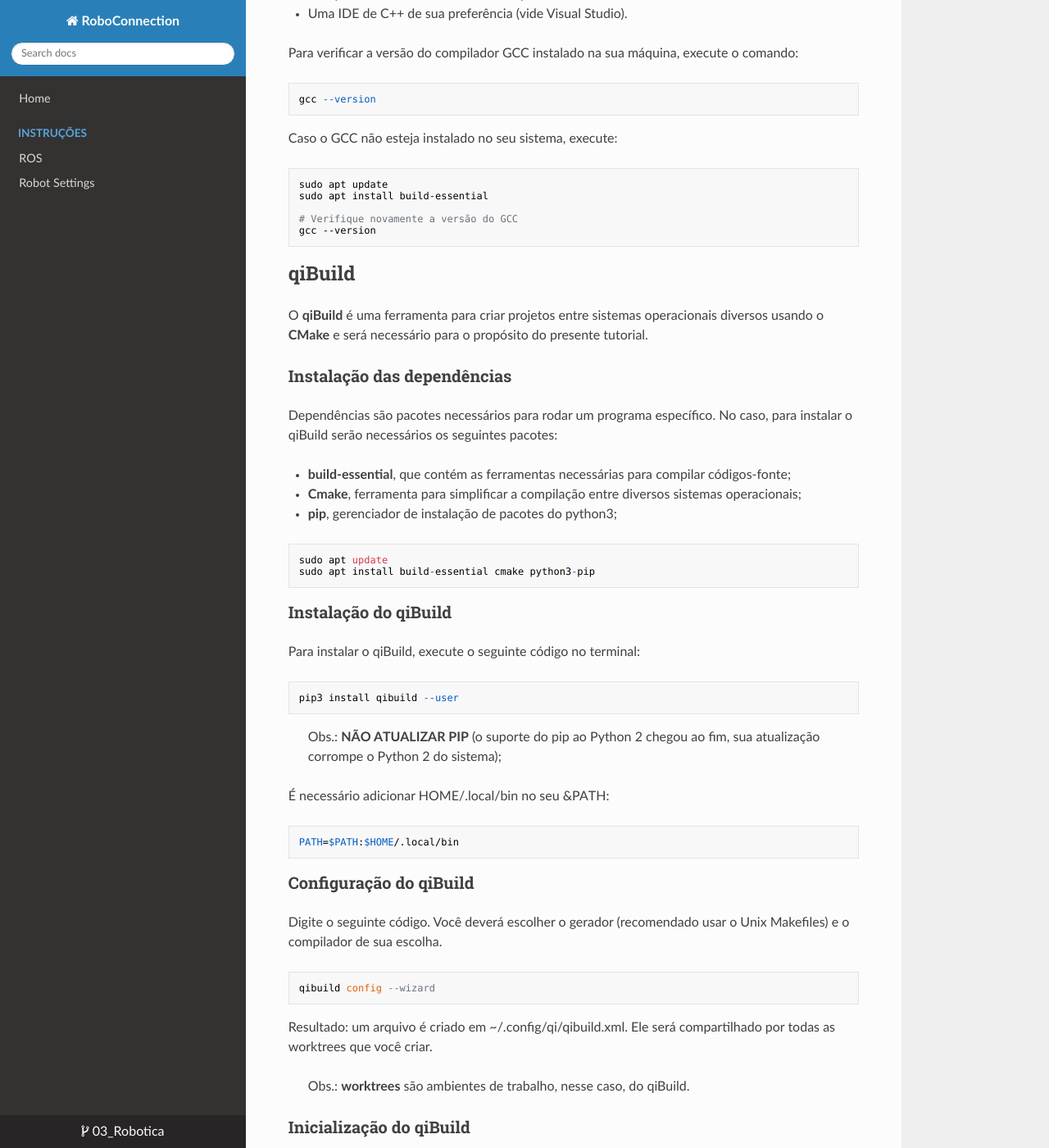
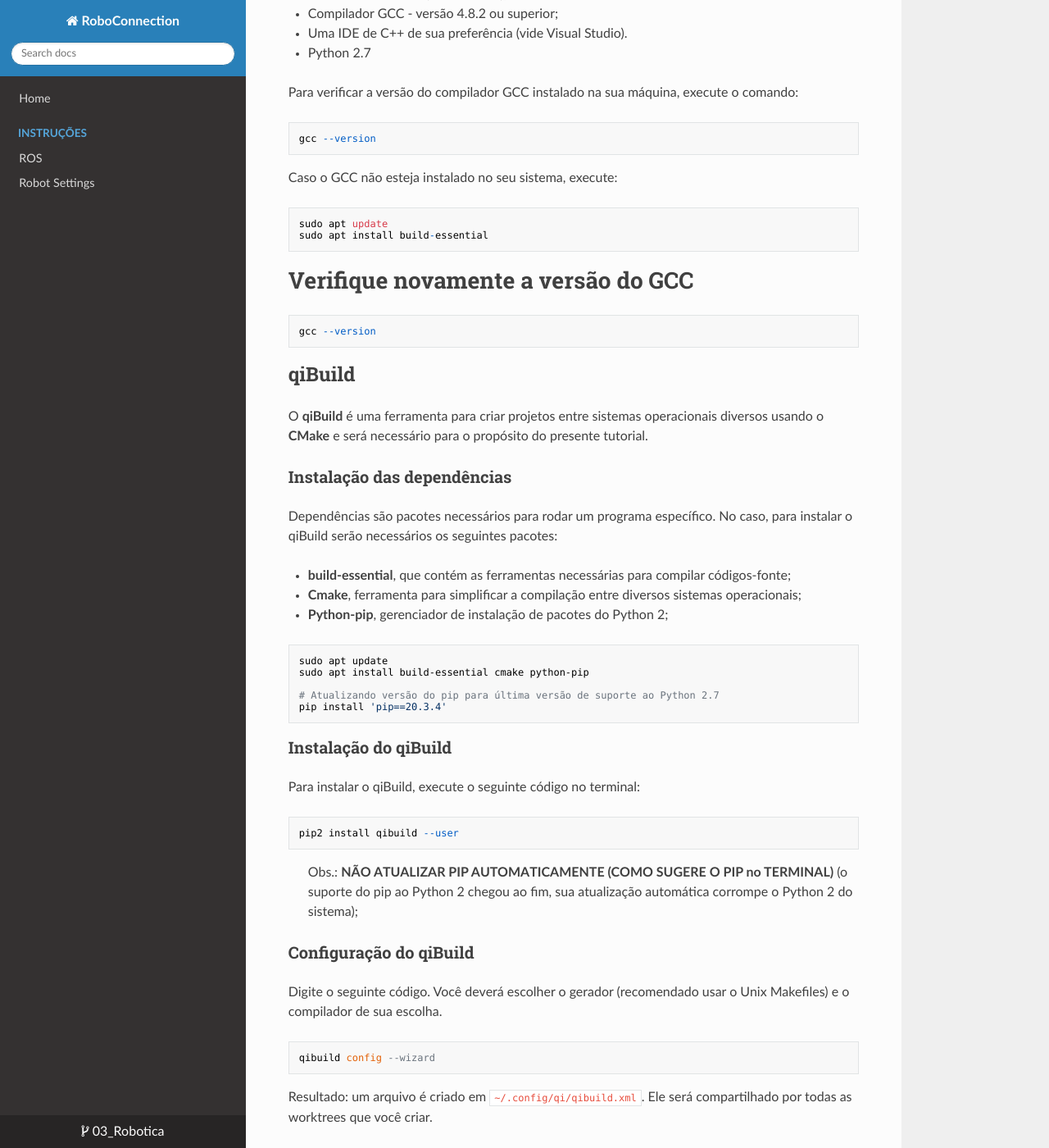
Before and after one commit to ResidenciaTICBrisa/03_Robotica, an MkDocs documentation site: the page built from docs/Instruções/CPP_SDK.md, in a window 1280 px wide and 1400 px high, scrolled down 379 px. Shown: the whole window at 82% size. Built offline with MkDocs 1.6.1, drawn with Linux system fonts in a browser that asks for light colours; nearby versions of some CDN libraries; some of the changed text lies outside the part shown.

Commit message:
Alterações conforme revisão do PR

````diff
--- a/docs/Instruções/CPP_SDK.md
+++ b/docs/Instruções/CPP_SDK.md
@@ -1,6 +1,6 @@
-# Instalação do SDK de C++
+# Instalação do SDK de C++ para o NAO v6 (NAOqi 2.8)
 
-Para que seja possível desenvolver programas que controlem os robôs, é necessário instalar o SDK (Software Development Kit - Kit de Desenvolvimento de Software) do NAOqi para C++.
+Para que seja possível desenvolver programas que controlem os robôs, é necessário instalar o SDK (Software Development Kit - Kit de Desenvolvimento de Software) de C++ para o NAO v6 (com NAOqi 2.8).
 
 Esse SDK possui APIs e pacotes importantes para o desenvolvimento de tais programas.
 
@@ -9,6 +9,7 @@ Esse SDK possui APIs e pacotes importantes para o desenvolvimento de tais progra
 - Linux Ubuntu 16.04 (Xenial Xerus);
 - Compilador GCC - versão 4.8.2 ou superior;
 - Uma IDE de C++ de sua preferência (vide Visual Studio).
+- Python 2.7
 
 Para verificar a versão do compilador GCC instalado na sua máquina, execute o comando:
 
@@ -21,8 +22,11 @@ Caso o GCC não esteja instalado no seu sistema, execute:
 ```
 sudo apt update
 sudo apt install build-essential
+```
 
 # Verifique novamente a versão do GCC
+
+```
 gcc --version
 ```
 
@@ -36,11 +40,14 @@ Dependências são pacotes necessários para rodar um programa específico. No c
 
 - **build-essential**, que contém as ferramentas necessárias para compilar códigos-fonte;
 - **Cmake**, ferramenta para simplificar a compilação entre diversos sistemas operacionais;
-- **pip**, gerenciador de instalação de pacotes do python3;
+- **Python-pip**, gerenciador de instalação de pacotes do Python 2;
 
 ```
 sudo apt update
-sudo apt install build-essential cmake python3-pip
+sudo apt install build-essential cmake python-pip
+
+# Atualizando versão do pip para última versão de suporte ao Python 2.7
+pip install 'pip==20.3.4'
 ```
 
 ### Instalação do qiBuild
@@ -48,16 +55,11 @@ sudo apt install build-essential cmake python3-pip
 Para instalar o qiBuild, execute o seguinte código no terminal:
 
 ```
-pip3 install qibuild --user
+pip2 install qibuild --user
 ```
 
-> Obs.: **NÃO ATUALIZAR PIP** (o suporte do pip ao Python 2 chegou ao fim, sua atualização corrompe o Python 2 do sistema);
+> Obs.: **NÃO ATUALIZAR PIP AUTOMATICAMENTE (COMO SUGERE O PIP no TERMINAL)** (o suporte do pip ao Python 2 chegou ao fim, sua atualização automática corrompe o Python 2 do sistema);
 
-É necessário adicionar HOME/.local/bin no seu &PATH:
-
-```
-PATH=$PATH:$HOME/.local/bin
-```
 
 ### Configuração do qiBuild
 
@@ -67,7 +69,7 @@ Digite o seguinte código. Você deverá escolher o gerador (recomendado usar o
 qibuild config --wizard
 ```
 
-Resultado: um arquivo é criado em ~/.config/qi/qibuild.xml. Ele será compartilhado por todas as worktrees que você criar.
+Resultado: um arquivo é criado em `~/.config/qi/qibuild.xml`. Ele será compartilhado por todas as worktrees que você criar.
 
 > Obs.: **worktrees** são ambientes de trabalho, nesse caso, do qiBuild.
 
@@ -135,7 +137,7 @@ E execute:
 
 > Se a mensagem "Hello, world" aparecer no terminal, a instalação do qiBuild foi concluída com sucesso.
 
-## SDK C++
+## SDK C++ para NAO v6
 
 ### Download
 
````
Also changed, not shown: docs/Instruções/Maquina_Virtual.md (+8 -3 lines), docs/Instruções/ROS1.md (+1 -1 lines), docs/Instruções/Robot_Settings.md (+5 -5 lines).
